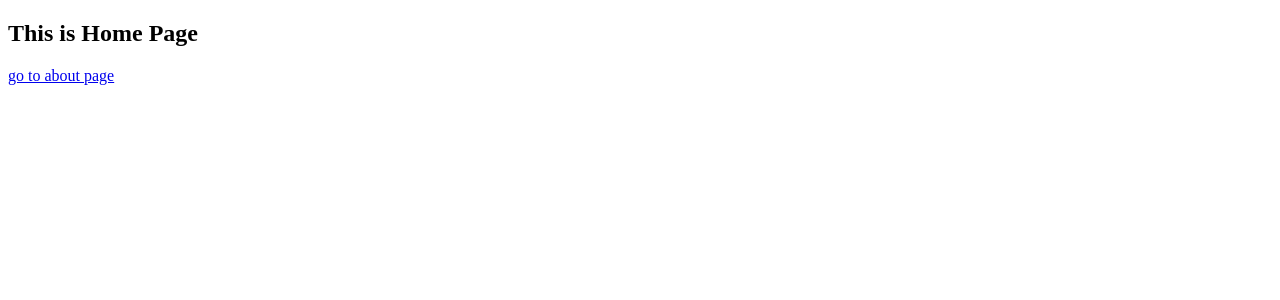
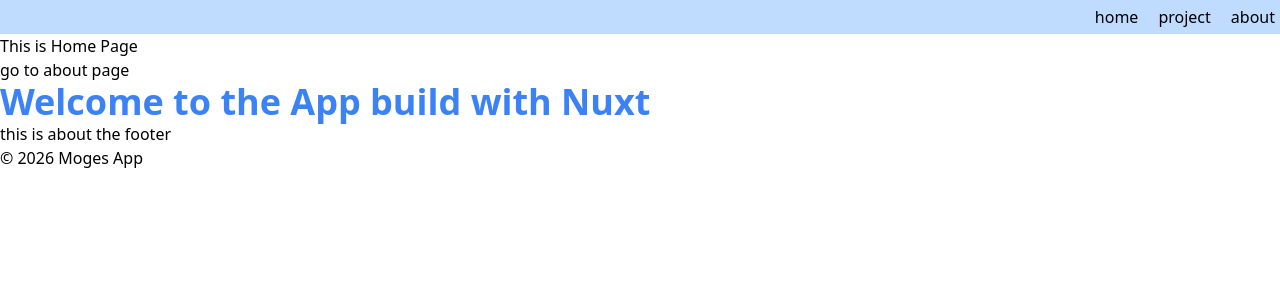
Before and after one commit to Moges741/spec-frontend-journey, a Nuxt app in the folder my-nuxt-app/: page / in a window 1280 px wide. Shown: the top 300 px of the page. Built offline with nearby package versions, Linux system fonts and the light colour scheme.

Commit message:
istalling with tailwind

```diff
--- a/my-nuxt-app/app/app.vue
+++ b/my-nuxt-app/app/app.vue
@@ -1,4 +1,11 @@
 
 <template>
+  <NuxtLayout>
   <NuxtPage/>
+
+ </NuxtLayout>
 </template>
+<style>
+
+
+</style>
--- /dev/null
+++ b/my-nuxt-app/app/layouts/default.vue
@@ -0,0 +1,39 @@
+<template>
+  <div>
+    <header class="head1 bg-blue-200">
+        <ul class="list">
+            <li>home</li>
+            <li>project</li>
+            <li>about</li>
+        </ul>
+    </header>
+
+    <main>
+      <slot />
+    </main>
+
+    <footer>
+        <p>this is about the footer</p>
+
+        © 2026 Moges App</footer>
+  </div>
+</template>
+
+
+<style>
+.head1{
+    padding: 5px;
+    margin: 0;
+
+}
+.list{
+       display: flex;
+    justify-content: end;
+    gap: 20px;
+}
+.list li{
+    list-style: none;
+    cursor: pointer;
+}
+
+</style>
--- a/my-nuxt-app/app/pages/[number].vue
+++ b/my-nuxt-app/app/pages/[number].vue
@@ -0,0 +1,8 @@
+<script>
+const number = useRoute().params.number;
+
+</script>
+
+<template>
+<h1>Number : {{ number }}</h1>
+</template>
--- a/my-nuxt-app/app/pages/index.vue
+++ b/my-nuxt-app/app/pages/index.vue
@@ -1,4 +1,11 @@
+
 <template>
     <h2>This is Home Page</h2>
-    <NuxtLink to="/about">go to about page</NuxtLink>
+    <ul>
+        <li>    <NuxtLink to="/about">go to about page</NuxtLink>
+             <div>
+    <h2 class="text-4xl font-bold text-blue-500">Welcome to the App build with Nuxt</h2>
+  </div>
+</li>
+    </ul>
 </template>
--- a/my-nuxt-app/nuxt.config.ts
+++ b/my-nuxt-app/nuxt.config.ts
@@ -1,5 +1,6 @@
 // https://nuxt.com/docs/api/configuration/nuxt-config
 export default defineNuxtConfig({
-  compatibilityDate: '2025-07-15',
+  compatibilityDate: '2026-02-11',
+  modules: ['@nuxtjs/tailwindcss'],
   devtools: { enabled: true }
 })
```
Also changed, not shown: my-nuxt-app/package.json (+8 -0 lines), 1 other file (tests, documents, lock files or other folders).
